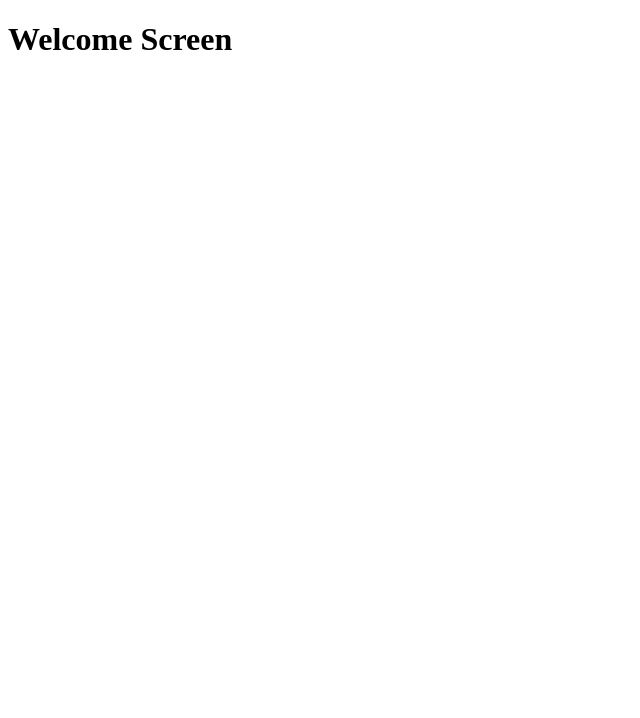
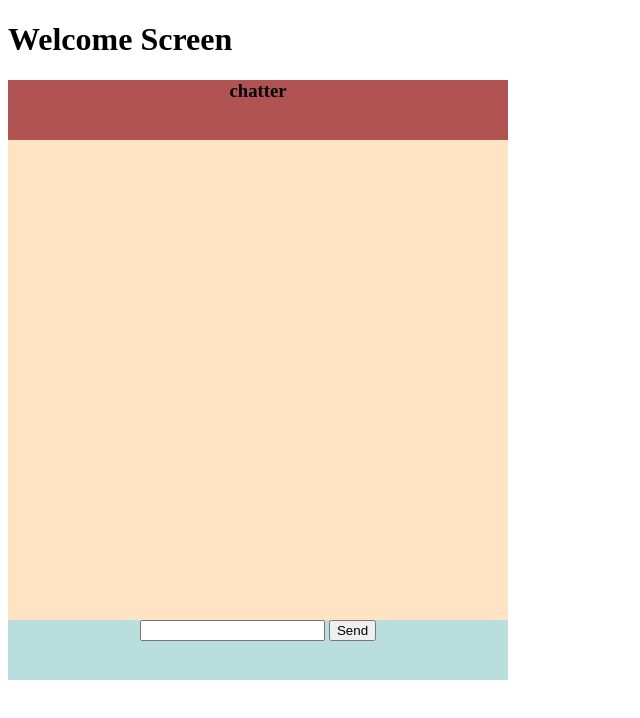
Before and after one commit to DecentRohit/chatApp-socketio, a website: page UI.html in a window 1280 px wide. Shown: the whole page, without its empty margins (0-640 px from the left). Drawn offline with nearby package versions, Linux system fonts and the light colour scheme.

Commit message:
message interface

```diff
--- a/UI.html
+++ b/UI.html
@@ -4,9 +4,21 @@
     <meta charset="UTF-8">
     <meta name="viewport" content="width=device-width, initial-scale=1.0">
     <title>Lets chat</title>
+    <link rel="stylesheet" href="style.css">
 </head>
 <body>
     <h1>Welcome Screen</h1>
-    <script src="script.js"></script>
+    <div id="container">
+        <div id="chatter"><h3>chatter</h3></div>
+        <div id="msgArea"></div>
+        <div id="sendMsg">
+            <form>
+                <input >
+                <button type="submit">Send</button>
+            </form>
+        </div>
+    </div>
+    <script src="http://localhost:3000/socket.io/socket.io.js"></script>
+    <script src="client.js"></script>
 </body>
 </html>
--- a/schema/chatSchema.js
+++ b/schema/chatSchema.js
@@ -3,11 +3,8 @@ const mongoose = require('mongoose');
 const chatSchema = new mongoose.Schema({
   name : String ,
   message : String ,
+ timestamps : Date
 
-
-
-},
-{ timestamps: true
 
 })
 
--- a/script.js
+++ /dev/null
@@ -1 +0,0 @@
-console.log("script loaded")
--- a/server.js
+++ b/server.js
@@ -1,6 +1,6 @@
 const app = require('./index'); // Import the app from index.js
 const dotenv = require('dotenv');
-const connectUsingMongoose  = require('./config/mongoose');
+const {connectUsingMongoose } = require('./config/mongoose');
 
 
 // Load environment variables from a `.env` file if available
--- /dev/null
+++ b/style.css
@@ -0,0 +1,23 @@
+#container{
+   text-align: center;
+   width: 500px;
+   height: 600px;
+   background-color: aquamarine;
+}
+#chatter{
+    width: 100%;
+    height: 10%;
+    background-color: rgb(178, 83, 83);
+    text-align:inherit;
+
+}
+#msgArea{
+    width: 100%;
+    height: 80%;
+    background-color: bisque;
+}
+#sendMsg {
+    width: 100%;
+    height: 10%;
+    background-color: rgb(186, 221, 221);
+}
```
Also changed, not shown: config/mongoose.js (+10 -3 lines), index.js (+15 -0 lines), client.js (added).
